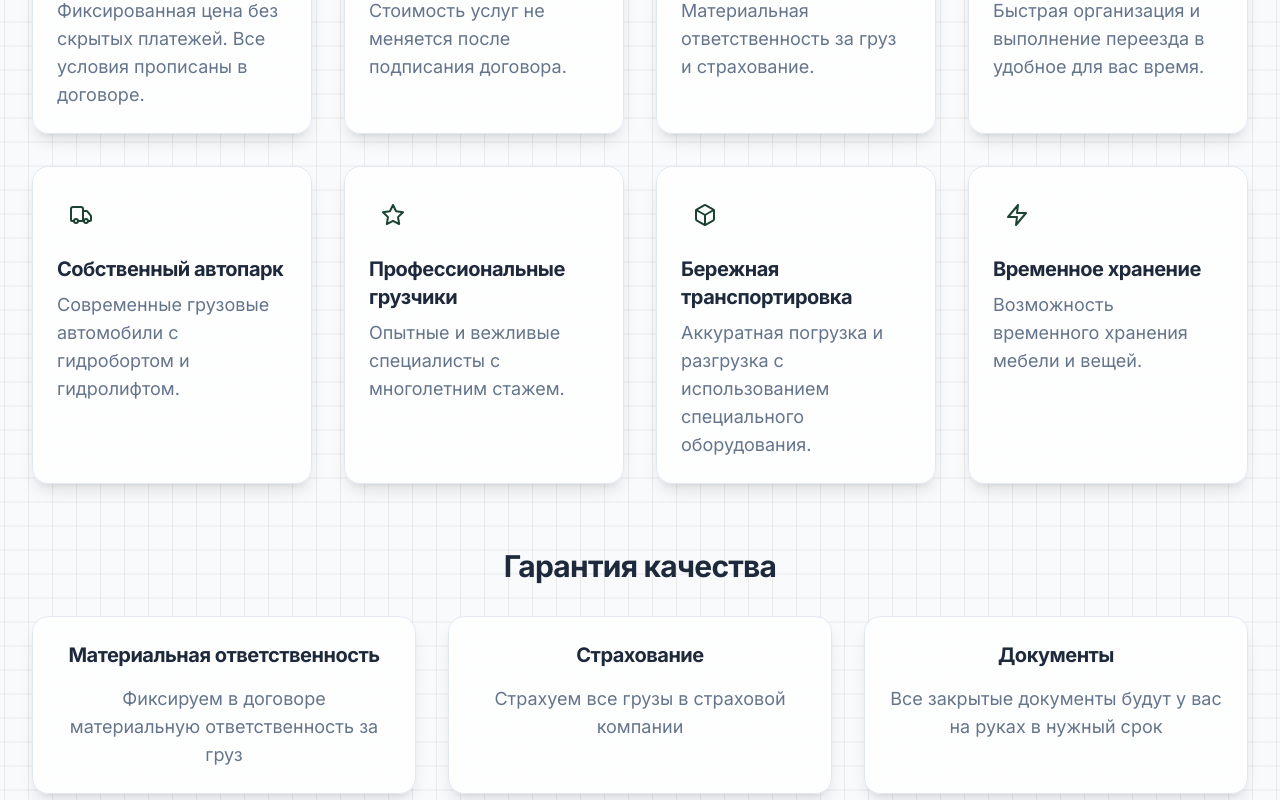
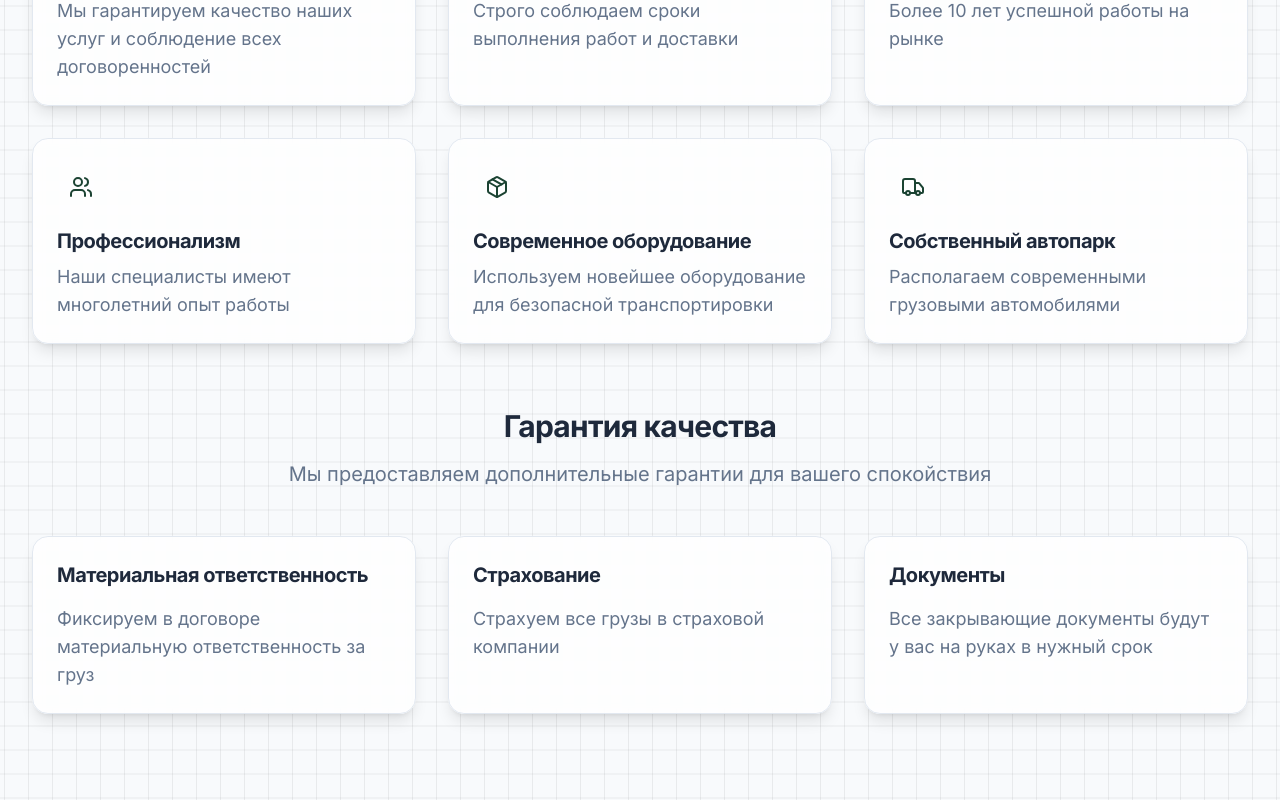
Before and after one commit to lesha358/svoiludi, a Next.js app: page /advantages in a window 1280 px wide. Shown: the part 460-1260 px from the top of the page. Built offline with nearby package versions, Linux system fonts and the light colour scheme.

Commit message:
Исправлен текст в описании гарантии 'Документы'

```diff
--- a/src/app/advantages/page.tsx
+++ b/src/app/advantages/page.tsx
@@ -3,51 +3,57 @@
 import { Header } from '@/components/layout/Header'
 import { Footer } from '@/components/layout/Footer'
 import { Shield, Clock, Users, Package, Truck, Star, Box, Zap } from 'lucide-react'
+import { ScrollAnimation } from '@/components/ui/scroll-animation'
 
-export default function AdvantagesPage() {
 const advantages = [
   {
-      icon: Shield,
-      title: 'Прозрачные условия',
-      description: 'Фиксированная цена без скрытых платежей. Все условия прописаны в договоре.'
+    title: 'Надежность',
+    description: 'Мы гарантируем качество наших услуг и соблюдение всех договоренностей',
+    icon: Shield
   },
   {
-      icon: Clock,
-      title: 'Фиксированная цена',
-      description: 'Стоимость услуг не меняется после подписания договора.'
+    title: 'Пунктуальность',
+    description: 'Строго соблюдаем сроки выполнения работ и доставки',
+    icon: Clock
   },
   {
-      icon: Users,
-      title: 'Защита груза',
-      description: 'Материальная ответственность за груз и страхование.'
+    title: 'Опыт',
+    description: 'Более 10 лет успешной работы на рынке',
+    icon: Star
   },
   {
-      icon: Package,
-      title: 'Минимальные сроки',
-      description: 'Быстрая организация и выполнение переезда в удобное для вас время.'
+    title: 'Профессионализм',
+    description: 'Наши специалисты имеют многолетний опыт работы',
+    icon: Users
   },
   {
-      icon: Truck,
-      title: 'Собственный автопарк',
-      description: 'Современные грузовые автомобили с гидробортом и гидролифтом.'
+    title: 'Современное оборудование',
+    description: 'Используем новейшее оборудование для безопасной транспортировки',
+    icon: Package
   },
   {
-      icon: Star,
-      title: 'Профессиональные грузчики',
-      description: 'Опытные и вежливые специалисты с многолетним стажем.'
-    },
-    {
-      icon: Box,
-      title: 'Бережная транспортировка',
-      description: 'Аккуратная погрузка и разгрузка с использованием специального оборудования.'
-    },
-    {
-      icon: Zap,
-      title: 'Временное хранение',
-      description: 'Возможность временного хранения мебели и вещей.'
+    title: 'Собственный автопарк',
+    description: 'Располагаем современными грузовыми автомобилями',
+    icon: Truck
   }
 ]
 
+const guarantees = [
+  {
+    title: 'Материальная ответственность',
+    description: 'Фиксируем в договоре материальную ответственность за груз'
+  },
+  {
+    title: 'Страхование',
+    description: 'Страхуем все грузы в страховой компании'
+  },
+  {
+    title: 'Документы',
+    description: 'Все закрывающие документы будут у вас на руках в нужный срок'
+  }
+]
+
+export default function AdvantagesPage() {
   return (
     <>
       <Header />
@@ -55,47 +61,47 @@ export default function AdvantagesPage() {
       <main className="pt-20">
         <section className="section">
           <div className="container">
+            <ScrollAnimation>
               <div className="text-center mb-16">
                 <h1 className="text-4xl md:text-5xl font-bold mb-4">Наши преимущества</h1>
                 <p className="text-xl text-muted-foreground max-w-2xl mx-auto">
                   Почему клиенты выбирают нас для организации переезда
                 </p>
               </div>
+            </ScrollAnimation>
 
-            <div className="grid grid-cols-1 md:grid-cols-2 lg:grid-cols-4 gap-8">
+            <div className="grid grid-cols-1 md:grid-cols-2 lg:grid-cols-3 gap-8 mb-16">
               {advantages.map((advantage, index) => (
-                <div key={index} className="card">
+                <ScrollAnimation key={advantage.title} delay={index * 0.1}>
+                  <div className="card h-full flex flex-col">
                     <div className="w-12 h-12 bg-primary/10 rounded-full flex items-center justify-center mb-4">
                       <advantage.icon className="w-6 h-6 text-primary" />
                     </div>
                     <h3 className="text-xl font-bold mb-2">{advantage.title}</h3>
-                  <p className="text-muted-foreground">{advantage.description}</p>
+                    <p className="text-muted-foreground flex-grow">{advantage.description}</p>
                   </div>
+                </ScrollAnimation>
               ))}
             </div>
 
-            <div className="mt-16 text-center">
-              <h2 className="text-3xl font-bold mb-8">Гарантия качества</h2>
-              <div className="grid grid-cols-1 md:grid-cols-3 gap-8">
-                <div className="card">
-                  <h3 className="text-xl font-bold mb-4">Материальная ответственность</h3>
-                  <p className="text-muted-foreground">
-                    Фиксируем в договоре материальную ответственность за груз
+            <ScrollAnimation>
+              <div className="text-center mb-12">
+                <h2 className="text-3xl font-bold">Гарантия качества</h2>
+                <p className="text-xl text-muted-foreground mt-4">
+                  Мы предоставляем дополнительные гарантии для вашего спокойствия
                 </p>
               </div>
-                <div className="card">
-                  <h3 className="text-xl font-bold mb-4">Страхование</h3>
-                  <p className="text-muted-foreground">
-                    Страхуем все грузы в страховой компании
-                  </p>
+            </ScrollAnimation>
+
+            <div className="grid grid-cols-1 md:grid-cols-3 gap-8">
+              {guarantees.map((guarantee, index) => (
+                <ScrollAnimation key={guarantee.title} delay={index * 0.1}>
+                  <div className="card h-full flex flex-col">
+                    <h3 className="text-xl font-bold mb-4">{guarantee.title}</h3>
+                    <p className="text-muted-foreground flex-grow">{guarantee.description}</p>
                   </div>
-                <div className="card">
-                  <h3 className="text-xl font-bold mb-4">Документы</h3>
-                  <p className="text-muted-foreground">
-                    Все закрытые документы будут у вас на руках в нужный срок
-                  </p>
-                </div>
-              </div>
+                </ScrollAnimation>
+              ))}
             </div>
           </div>
         </section>
```
Lines whose indentation alone changed are shown as unchanged.
